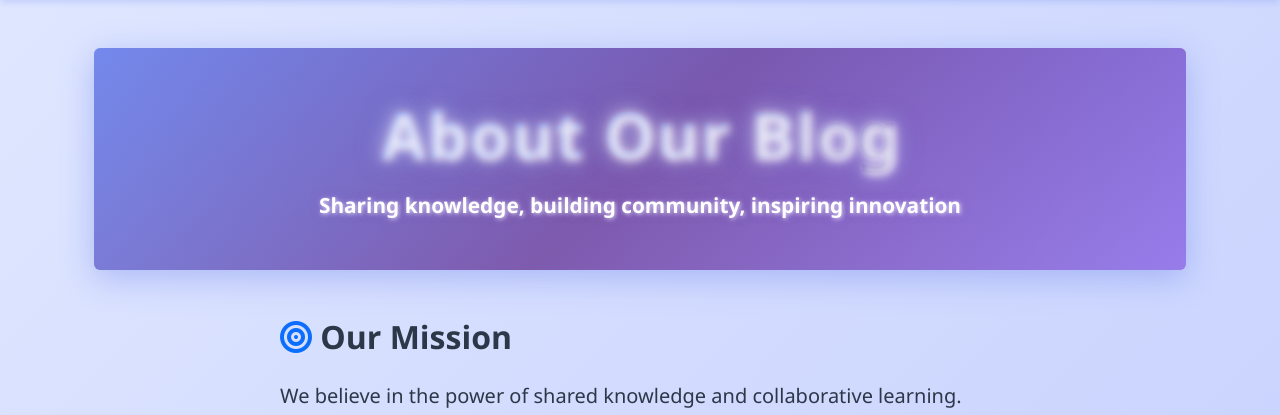
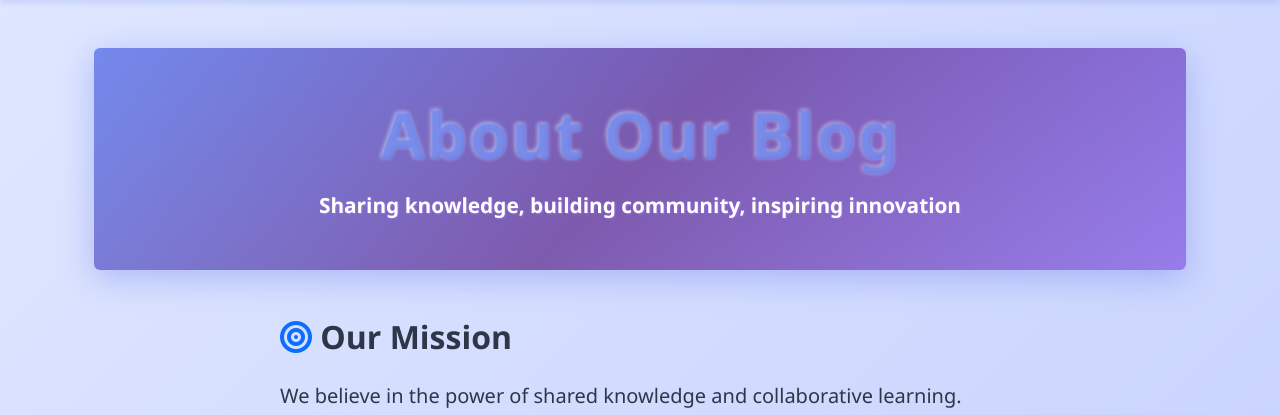
Before and after one commit to egg3552/Capstone-Project, a Django app: page /about/ in a window 1280 px wide. Shown: the part 71-486 px from the top of the page. Run offline with Django 5.2, Linux system fonts and the light colour scheme; some libraries are stand-ins or nearby versions.

Commit message:
enhance: Make About page text clearer and sharper
- Reduced text shadow blur from 8px to 2px for sharper appearance
- Simplified glow effects to minimal 4px blur instead of 20-30px
- Removed excessive layered shadows that caused blurriness
- Kept subtle blue and purple accent colors for visual appeal
- Maintained white text with crisp, clean readability

```diff
--- a/static/css/style.css
+++ b/static/css/style.css
@@ -585,9 +585,8 @@
 
 .about-hero .about-title {
   color: #ffffff !important;  /* Pure white for maximum contrast */
-  text-shadow: 2px 2px 8px rgba(255, 255, 255, 0.8),
-               0 0 20px rgba(255, 255, 255, 0.6),
-               0 0 30px rgba(102, 126, 234, 0.4) !important;  /* Blue glow */
+  text-shadow: 1px 1px 2px rgba(102, 126, 234, 0.8),
+               0 0 4px rgba(255, 255, 255, 0.6) !important;  /* Sharp, minimal blue glow */
   font-weight: 900 !important;  /* Extra bold for better visibility */
   letter-spacing: 2px !important;
   text-transform: none !important;
@@ -597,8 +596,7 @@
 
 .about-hero .about-subtitle {
   color: #ffffff !important;  /* Pure white for subtitle */
-  text-shadow: 1px 1px 4px rgba(255, 255, 255, 0.7),
-               0 0 10px rgba(159, 122, 234, 0.5) !important;  /* Purple glow */
+  text-shadow: 1px 1px 2px rgba(159, 122, 234, 0.7) !important;  /* Sharp purple shadow */
   opacity: 1 !important;
   font-weight: 600 !important;
   font-size: 1.3rem !important;
--- a/templates/blog/about.html
+++ b/templates/blog/about.html
@@ -9,8 +9,8 @@
     <div class="row mb-5">
         <div class="col-12 text-center">
             <div class="rounded p-5 about-hero">
-                <h1 class="display-4 mb-3 about-title" style="color: #ffffff !important; text-shadow: 2px 2px 8px rgba(255, 255, 255, 0.8), 0 0 20px rgba(255, 255, 255, 0.6), 0 0 30px rgba(102, 126, 234, 0.4) !important; font-weight: 900 !important; font-size: 4rem !important; letter-spacing: 2px !important;">About Our Blog</h1>
-                <p class="lead mb-0 about-subtitle" style="color: #ffffff !important; text-shadow: 1px 1px 4px rgba(255, 255, 255, 0.7), 0 0 10px rgba(159, 122, 234, 0.5) !important; font-weight: 600 !important;">Sharing knowledge, building community, inspiring innovation</p>
+                <h1 class="display-4 mb-3 about-title" style="color: #ffffff !important; text-shadow: 1px 1px 2px rgba(102, 126, 234, 0.8), 0 0 4px rgba(255, 255, 255, 0.6) !important; font-weight: 900 !important; font-size: 4rem !important; letter-spacing: 2px !important;">About Our Blog</h1>
+                <p class="lead mb-0 about-subtitle" style="color: #ffffff !important; text-shadow: 1px 1px 2px rgba(159, 122, 234, 0.7) !important; font-weight: 600 !important;">Sharing knowledge, building community, inspiring innovation</p>
             </div>
         </div>
     </div>
```
